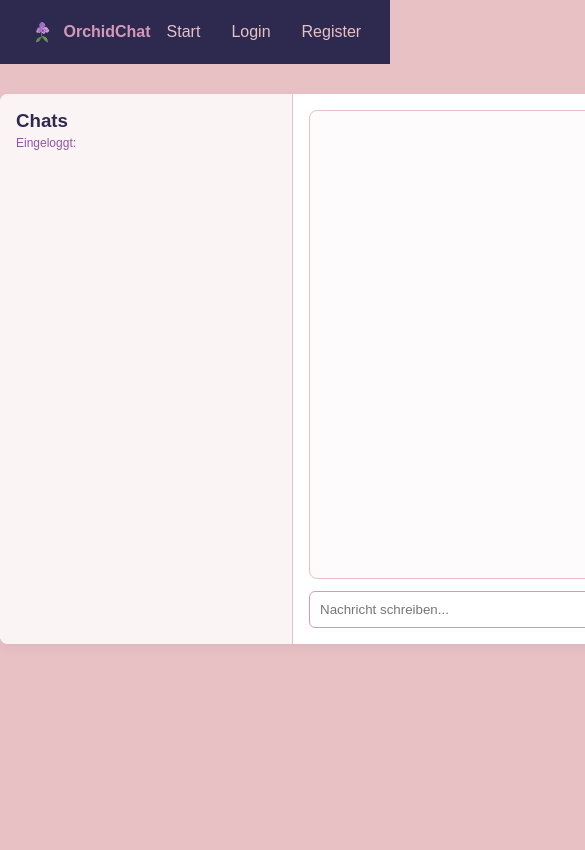
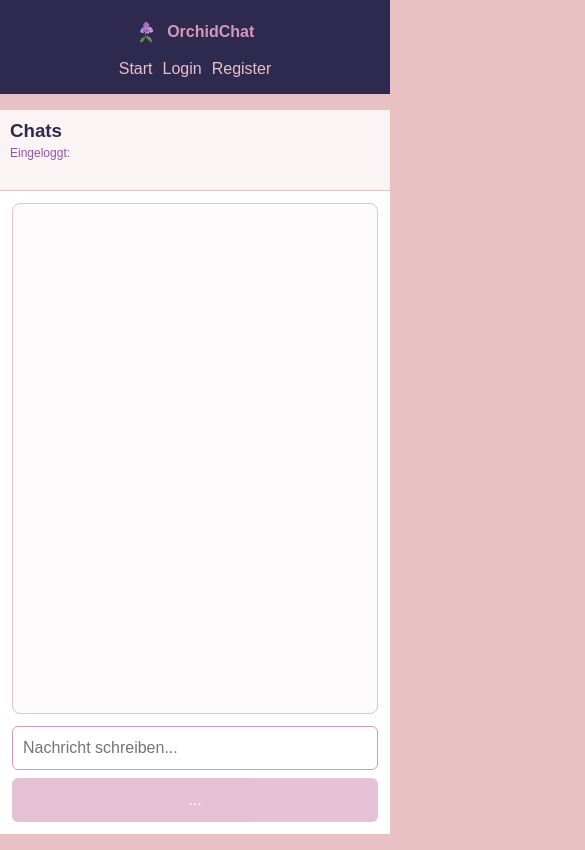
Before and after one commit to OrchidChat/OrchidChatFront, a React (Vite) app: page /home in a window 390 px wide. Shown: the top 850 px of the page, 585 px wide, since content can reach past the window. Built offline with nearby package versions, Linux system fonts and the light colour scheme; a web font is replaced by a local one.

Commit message:
temporäre mobile css version

```diff
--- a/src/App.css
+++ b/src/App.css
@@ -6,7 +6,11 @@
     --light: #e8c1c5;
 }
 
-/* Hintergrund hell, Text dunkel */
+/* Base Reset & Styles */
+* {
+    box-sizing: border-box;
+}
+
 body {
     margin: 0;
     font-family: 'OpenDyslexic', sans-serif;
@@ -16,12 +20,13 @@ body {
 
 h1 {
     color: var(--dark);
+    margin-top: 0;
 }
 
 /* Navigation */
 .navbar {
     display: grid;
-    grid-template-columns: 1fr auto 1fr; /* 3 Spalten: Links, Mitte (Auto), Rechts */
+    grid-template-columns: 1fr auto 1fr;
     align-items: center;
     padding: 16px 32px;
     background: var(--dark);
@@ -34,15 +39,8 @@ h1 {
     justify-self: start;
 }
 
-.navbar-center {
-    justify-self: center; /* Erzwingt die exakte Mitte */
-}
-
-.nav-links {
-    justify-self: end; /* Rechtsbündig */
-    display: flex;
-    align-items: center;
-    gap: 15px;
+.brand img {
+    height: 32px;
 }
 
 .logo {
@@ -50,11 +48,16 @@ h1 {
     color: var(--pink);
 }
 
-
-.brand img {
-    height: 32px;
+.navbar-center {
+    justify-self: center;
 }
 
+.nav-links {
+    justify-self: end;
+    display: flex;
+    align-items: center;
+    gap: 15px;
+}
 
 .nav-links a {
     margin-left: 16px;
@@ -64,6 +67,22 @@ h1 {
 
 .nav-links a.active {
     color: var(--pink);
+}
+
+.username {
+    font-weight: 500;
+    font-size: 0.95rem;
+    color: var(--light);
+}
+
+.logout-button {
+    padding: 6px 12px;
+    cursor: pointer;
+    background: var(--pink);
+    color: white;
+    border: none;
+    border-radius: 4px;
+    font-family: inherit;
 }
 
 /* Seiten und Formulare */
@@ -79,25 +98,27 @@ h1 {
     padding: 24px;
     background: white;
     border-radius: 8px;
+    box-shadow: 0 4px 12px rgba(0, 0, 0, 0.05);
 }
 
 .form {
     display: flex;
     flex-direction: column;
-    gap: 8px;
+    gap: 12px;
 }
 
 input {
-    padding: 8px;
+    padding: 10px;
     border: 1px solid var(--pink);
     border-radius: 4px;
     font-family: inherit;
+    width: 100%;
 }
 
 /* Buttons */
 button,
 .button {
-    padding: 8px 16px;
+    padding: 10px 16px;
     border: none;
     border-radius: 4px;
     background: var(--purple);
@@ -105,6 +126,8 @@ button,
     font-family: inherit;
     text-decoration: none;
     cursor: pointer;
+    text-align: center;
+    display: inline-block;
 }
 
 .button-light {
@@ -122,23 +145,98 @@ button,
     display: flex;
     justify-content: center;
     gap: 12px;
+    flex-wrap: wrap;
 }
 
-/* Chat */
+/* Simple Chat Container */
 .chat {
     max-width: 600px;
     margin: 24px auto;
     padding: 0 16px;
 }
 
+/* Modernes Chat Layout (Sidebar + Chat-Fenster) */
+.chat-layout {
+    display: flex;
+    width: 100%;
+    max-width: 900px;
+    height: 550px;
+    margin: 30px auto;
+    background: white;
+    border-radius: 8px;
+    box-shadow: 0 4px 12px rgba(0, 0, 0, 0.05);
+    overflow: hidden;
+}
+
+/* Sidebar */
+.sidebar {
+    width: 260px;
+    background: #faf4f5;
+    border-right: 1px solid var(--light);
+    padding: 16px;
+    display: flex;
+    flex-direction: column;
+}
+
+.sidebar h3 {
+    margin: 0 0 4px 0;
+    color: var(--dark);
+}
+
+.user-info {
+    font-size: 12px;
+    color: var(--purple);
+    margin-bottom: 16px;
+}
+
+.user-list {
+    list-style: none;
+    padding: 0;
+    margin: 0;
+    overflow-y: auto;
+}
+
+.user-item {
+    padding: 10px 12px;
+    border-radius: 6px;
+    cursor: pointer;
+    margin-bottom: 6px;
+    background: white;
+    color: var(--navy);
+    border: 1px solid var(--light);
+    transition: all 0.2s;
+}
+
+.user-item:hover {
+    background: var(--pink);
+    color: white;
+}
+
+.user-item.active {
+    background: var(--dark);
+    color: var(--light);
+    font-weight: bold;
+    border-color: var(--dark);
+}
+
+/* Chat Main Panel */
+.chat-main {
+    flex: 1;
+    display: flex;
+    flex-direction: column;
+    padding: 16px;
+    background: white;
+}
+
 .messages {
+    flex: 1;
     display: flex;
     flex-direction: column;
     gap: 8px;
-    height: 400px;
     overflow-y: auto;
     padding: 12px;
-    background: white;
+    background: #fdfbfb;
+    border: 1px solid var(--light);
     border-radius: 8px;
 }
 
@@ -147,7 +245,9 @@ button,
     padding: 8px 12px;
     border-radius: 8px;
     background: var(--light);
+    color: var(--navy);
     align-self: flex-start;
+    word-break: break-word;
 }
 
 .message.mine {
@@ -156,6 +256,7 @@ button,
     color: white;
 }
 
+/* Chat Form & Inputs */
 .chat-form {
     display: flex;
     gap: 8px;
@@ -164,20 +265,146 @@ button,
 
 .chat-form input {
     flex: 1;
+    padding: 10px;
+    border: 1px solid var(--pink);
+    border-radius: 6px;
+    font-family: inherit;
+    outline: none;
 }
 
-.logout-button{
-    padding: 5px 12px;
-    cursor: pointer;
-    background: var(--pink);
-    color: white;
-    border: none;
-    borderRadius: 4px;
-
+.chat-form input:focus {
+    border-color: var(--dark);
 }
 
-.username{
-    fontWeight: 500;
-    fontSize: 0.95rem;
-    color: var(--light);
+.chat-form button {
+    padding: 10px 20px;
+    border: none;
+    border-radius: 6px;
+    background: var(--purple);
+    color: white;
+    font-family: inherit;
+    cursor: pointer;
 }
+
+.chat-form button:disabled {
+    background: var(--pink);
+    cursor: not-allowed;
+    opacity: 0.6;
+}
+
+
+/* ==========================================
+   MOBILE RESPONSIVE ANPASSUNGEN
+   ========================================== */
+
+/* Tablets & Smartphones (unter 768px) */
+@media (max-width: 768px) {
+    /* Navbar Stapeln */
+    .navbar {
+        grid-template-columns: 1fr;
+        justify-items: center;
+        gap: 12px;
+        padding: 16px 12px;
+    }
+
+    .brand, .navbar-center, .nav-links {
+        justify-self: center;
+    }
+
+    .nav-links {
+        flex-wrap: wrap;
+        justify-content: center;
+        gap: 10px;
+    }
+
+    .nav-links a {
+        margin-left: 0;
+    }
+
+    .page {
+        padding: 16px 8px;
+    }
+
+    .card {
+        padding: 16px;
+    }
+
+    /* Chat Layout Anpassung für Mobilgeräte */
+    .chat-layout {
+        flex-direction: column;
+        height: auto;
+        min-height: calc(100vh - 120px);
+        margin: 0;
+        border-radius: 0;
+    }
+
+    .sidebar {
+        width: 100%;
+        max-height: 150px;
+        border-right: none;
+        border-bottom: 1px solid var(--light);
+        padding: 10px;
+    }
+
+    .user-list {
+        display: flex;
+        gap: 8px;
+        overflow-x: auto;
+        overflow-y: hidden;
+        padding-bottom: 4px;
+    }
+
+    .user-item {
+        margin-bottom: 0;
+        white-space: nowrap;
+        font-size: 0.85rem;
+        padding: 6px 10px;
+    }
+
+    .chat-main {
+        padding: 10px;
+        height: 60vh;
+    }
+
+    .messages {
+        height: 100%;
+    }
+
+    .message {
+        max-width: 85%;
+    }
+}
+
+/* Kleine Smartphones (unter 480px) */
+@media (max-width: 480px) {
+    .welcome {
+        padding: 24px 12px;
+    }
+
+    .welcome-buttons {
+        flex-direction: column;
+        width: 100%;
+    }
+
+    .welcome-buttons .button,
+    .welcome-buttons button {
+        width: 100%;
+    }
+
+    .chat-form {
+        gap: 6px;
+    }
+
+    .chat-form button {
+        padding: 10px 14px;
+    }
+
+    /* Touch-freundliche Mindestgrößen */
+    button,
+    .button,
+    input,
+    .logout-button {
+        min-height: 44px;
+        font-size: 1rem;
+    }
+}
--- a/src/css/home.css
+++ b/src/css/home.css
@@ -133,3 +133,69 @@
     cursor: not-allowed;
     opacity: 0.6;
 }
+
+@media (max-width: 768px) {
+    .chat-layout {
+        width: 100%;
+        height: auto;
+        margin: 16px 0;
+        flex-direction: column; /* Sidebar und Chat untereinander stapeln */
+        border-radius: 0;
+        box-shadow: none;
+    }
+
+    .sidebar {
+        width: 100%;
+        max-height: 150px;
+        border-right: none;
+        border-bottom: 1px solid var(--light);
+        padding: 10px;
+    }
+
+    .user-list {
+        display: flex;
+        gap: 8px;
+        overflow-x: auto;
+        overflow-y: hidden;
+        padding-bottom: 4px;
+    }
+
+    .user-item {
+        margin-bottom: 0;
+        white-space: nowrap;
+        font-size: 0.85rem;
+        padding: 6px 10px;
+    }
+
+    .chat-main {
+        height: 55vh; /* Dynamische Höhe für den Chat-Bereich */
+        padding: 12px;
+    }
+
+    .message {
+        max-width: 85%;
+    }
+}
+
+/* Sehr kleine Smartphones (unter 480px) */
+@media (max-width: 480px) {
+    .chat-form {
+        flex-direction: column; /* Input und Senden-Button untereinander */
+    }
+
+    .chat-form button {
+        width: 100%;
+    }
+
+    .chat-main {
+        height: 50vh;
+    }
+
+    /* Touch-freundliche Mindestgrößen für mobile Finger */
+    button,
+    .button,
+    input {
+        min-height: 44px;
+        font-size: 1rem;
+    }
+}
```
